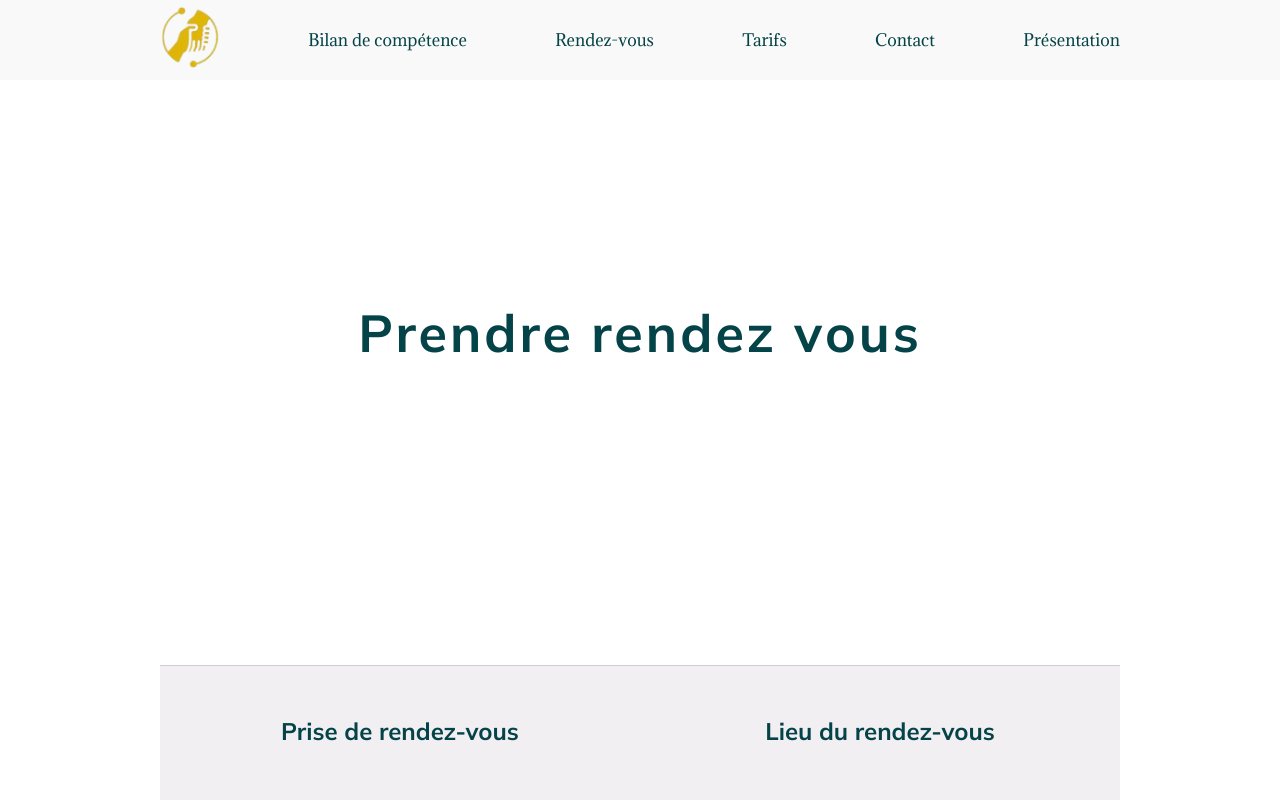
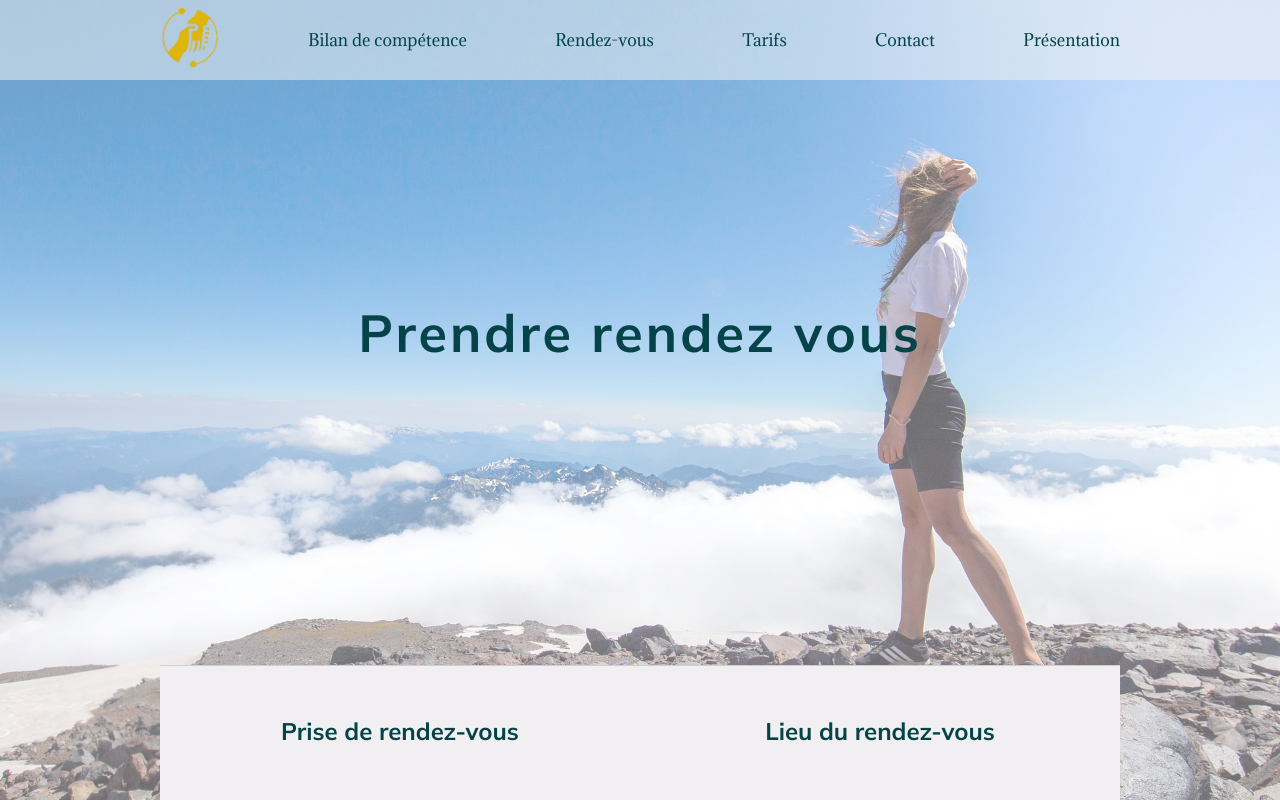
Before and after one commit to riku59/projection, a React (Create React App) app: page /Rendez-vous in a window 1280 px wide. Shown: the top 800 px of the page. Built offline with nearby package versions, Linux system fonts and the light colour scheme.

Commit message:
ajout du début du style de la page bilan

```diff
--- a/src/pages/Contact.js
+++ b/src/pages/Contact.js
@@ -4,11 +4,12 @@ import Footer from "../components/Footer";
 
 const Contact = () => {
   return (
-    <div>
+    <div className="contact">
       <Navigation />
       <h1>Contact</h1>
       <div className="formulaire_contact">
         <form action="#">
+          <div className="nom">
             <label htmlFor="nom">Nom et prenom</label>
             <input
               type="text"
@@ -17,6 +18,8 @@ const Contact = () => {
               required
               placeholder="Nom et prénom"
             />
+          </div>
+          <div className="email">
             <label htmlFor="email">E-mail</label>
             <input
               type="email"
@@ -25,6 +28,8 @@ const Contact = () => {
               required
               placeholder="Entrez votre e-mail"
             />
+          </div>
+          <div className="objet">
             <label htmlFor="objet">Objet</label>
             <input
               type="text"
@@ -33,6 +38,8 @@ const Contact = () => {
               required
               placeholder="Objet"
             />
+          </div>
+          <div className="message">
             <label htmlFor="message">Message</label>
             <textarea
               name="message"
@@ -40,6 +47,7 @@ const Contact = () => {
               cols="30"
               placeholder="Entrez votre message"
             ></textarea>
+          </div>
         </form>
       </div>
       <Footer />
--- a/src/styles/components/_nav.scss
+++ b/src/styles/components/_nav.scss
@@ -5,6 +5,7 @@
   width: 100%;
   margin: 0 auto;
   background: #f3f3f380;
+  z-index: 2;
 
   .container_nav {
     margin: 0 auto;
--- a/src/styles/index.scss
+++ b/src/styles/index.scss
@@ -3,6 +3,9 @@
 @import "./pages/rendezVous";
 @import "./pages/tarifs";
 @import "./pages/accueil";
+@import "./pages/contact";
+@import "./pages/bilan";
+
 @import "./components/footer";
 @import "./components/bilanComment";
 @import "./components/bilanDeroulement";
--- /dev/null
+++ b/src/styles/pages/_bilan.scss
@@ -0,0 +1,10 @@
+.bilan {
+  background: url(../../../public/images/background.jpg) fixed center/cover;
+
+  padding: 0 20px;
+}
+h1 {
+  text-align: center;
+  padding: 25vh;
+  font-size: 70px;
+}
--- /dev/null
+++ b/src/styles/pages/_contact.scss
@@ -0,0 +1,12 @@
+.contact {
+  height: 100vh;
+  h1 {
+    padding: 100px;
+  }
+  .formulaire_contact {
+    form {
+      display: grid;
+      grid-template-columns: 1fr 1fr;
+    }
+  }
+}
--- a/src/styles/pages/_rendezVous.scss
+++ b/src/styles/pages/_rendezVous.scss
@@ -1,4 +1,22 @@
 .rdv {
+  position: relative;
+  background: url(../../../public/images/background.jpg) fixed center/cover;
+  z-index: 1;
+  &::before {
+    content: "";
+    position: absolute;
+    top: 0;
+    left: 0;
+    width: 100%;
+    height: 100%;
+    background-color: rgba(
+      255,
+      255,
+      255,
+      0.432
+    ); /* Couleur et opacité de l'overlay */
+    z-index: -1; /* Derrière le contenu */
+  }
   h1 {
     text-align: center;
     padding: 300px;
```
Lines whose indentation alone changed are shown as unchanged.
